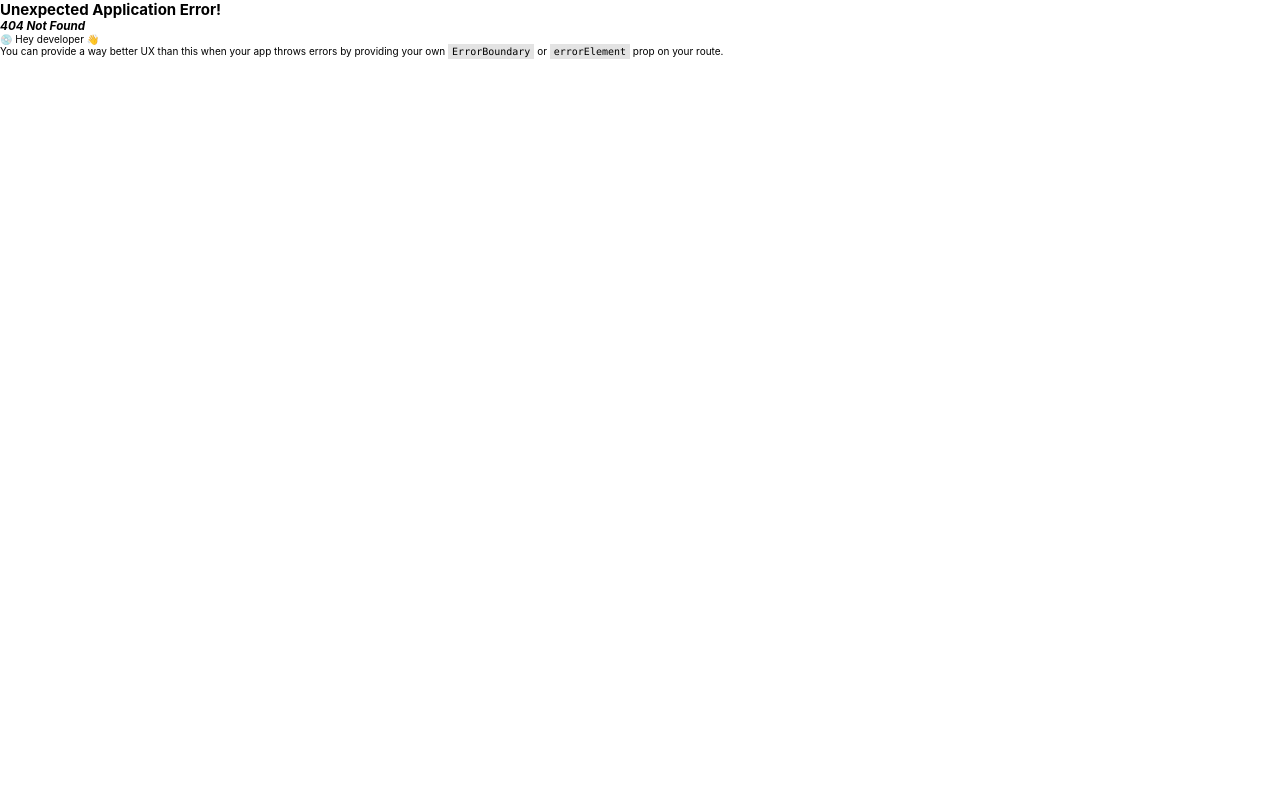
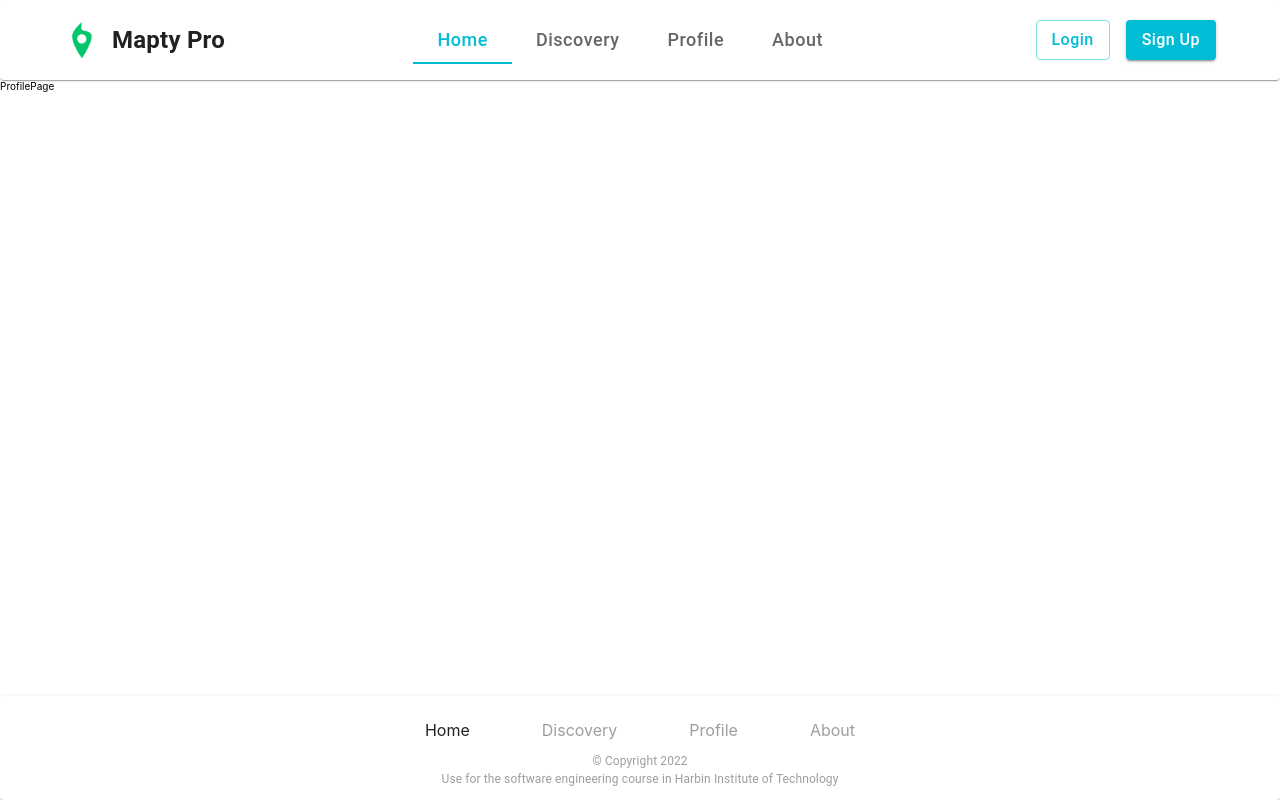
Before and after one commit to vonbrank/Mapty-Pro-Frontend, a React (Create React App) app: page /profile in a window 1280 px wide. Before the commit this address had no page. Built offline with nearby package versions, Linux system fonts and the light colour scheme.

Commit message:
feat: - 添加 Profile 页面 - 添加自定义 Scroll bar

```diff
--- a/src/Redux/NavigationSlice.ts
+++ b/src/Redux/NavigationSlice.ts
@@ -22,12 +22,17 @@ const initialState: NavigationState = {
       active: false,
     },
     {
+      label: "Profile",
+      path: "./profile",
+      active: false,
+    },
+    {
       label: "About",
       path: "./",
       active: false,
     },
   ],
-  activeIndex: 1,
+  activeIndex: 0,
 };
 
 export const navigationSlice = createSlice({
--- a/src/Route/index.tsx
+++ b/src/Route/index.tsx
@@ -1,6 +1,7 @@
 import React from "react";
 import { createBrowserRouter } from "react-router-dom";
 import HomePage from "../pages/HomePage";
+import ProfilePage from "../pages/ProfilePage";
 import App from "../App";
 
 const customRouter = createBrowserRouter([
@@ -12,6 +13,10 @@ const customRouter = createBrowserRouter([
         index: true,
         element: <HomePage />,
       },
+      {
+        path: "profile",
+        element: <ProfilePage />,
+      },
     ],
   },
   // {
--- a/src/Theme/index.tsx
+++ b/src/Theme/index.tsx
@@ -1,6 +1,7 @@
 import { createTheme } from "@mui/material/styles";
 
 const theme = createTheme({
+
   typography: {
     htmlFontSize: 10,
   },
--- a/src/components/Navigation/NavigationHeader.tsx
+++ b/src/components/Navigation/NavigationHeader.tsx
@@ -13,6 +13,7 @@ import Tab from "@mui/material/Tab";
 import { MaptyProButton } from "../CommonButton";
 import { useAppDispatch, useAppSelector } from "../../Redux/hooks";
 import { navigateTo } from "../../Redux/NavigationSlice";
+import { useNavigate } from "react-router-dom";
 
 function a11yProps(index: number) {
   return {
@@ -27,6 +28,8 @@ const NavigationHeader = () => {
     linkInfoList: state.navigation.linkInfoList,
     activeIndex: state.navigation.activeIndex,
   }));
+
+  const navigate = useNavigate();
 
   const handleChange = (event: React.SyntheticEvent, newValue: number) => {
     dispatch(navigateTo({ index: newValue }));
@@ -85,6 +88,9 @@ const NavigationHeader = () => {
                   label={linkInfo.label}
                   key={linkInfo.label}
                   {...a11yProps(index)}
+                  onClick={(e) => {
+                    navigate(linkInfo.path);
+                  }}
                 />
               ))}
             </Tabs>
--- /dev/null
+++ b/src/pages/ProfilePage/index.tsx
@@ -0,0 +1,7 @@
+import React from "react";
+
+const ProfilePage = () => {
+  return <div>ProfilePage</div>;
+};
+
+export default ProfilePage;
--- a/src/scss/base/_base.scss
+++ b/src/scss/base/_base.scss
@@ -7,9 +7,9 @@
 body {
   box-sizing: border-box;
   margin: 0;
-    font-family: -apple-system, BlinkMacSystemFont, "Segoe UI", "Roboto",
-        "Oxygen", "Ubuntu", "Cantarell", "Fira Sans", "Droid Sans",
-        "Helvetica Neue", sans-serif;
+  font-family: -apple-system, BlinkMacSystemFont, "Segoe UI", "Roboto", "Oxygen",
+    "Ubuntu", "Cantarell", "Fira Sans", "Droid Sans", "Helvetica Neue",
+    sans-serif;
   -webkit-font-smoothing: antialiased;
   -moz-osx-font-smoothing: grayscale;
 }
--- /dev/null
+++ b/src/scss/components/_scrollbar.scss
@@ -0,0 +1,20 @@
+/* Scroll bar stylings */
+::-webkit-scrollbar {
+  width: 1rem;
+}
+
+/* Track */
+::-webkit-scrollbar-track {
+  background: #f5f5f5;
+}
+
+/* Handle */
+::-webkit-scrollbar-thumb {
+  background: #bbbbbb;
+  border-radius: 5px;
+}
+
+/* Handle on hover */
+::-webkit-scrollbar-thumb:hover {
+  background: #9d9d9d;
+}
--- a/src/scss/main.scss
+++ b/src/scss/main.scss
@@ -2,4 +2,6 @@
 
 @import "./base/base";
 
+@import "./components/scrollbar";
+
 @import "./pages/app";
```
Lines whose indentation alone changed are shown as unchanged.
